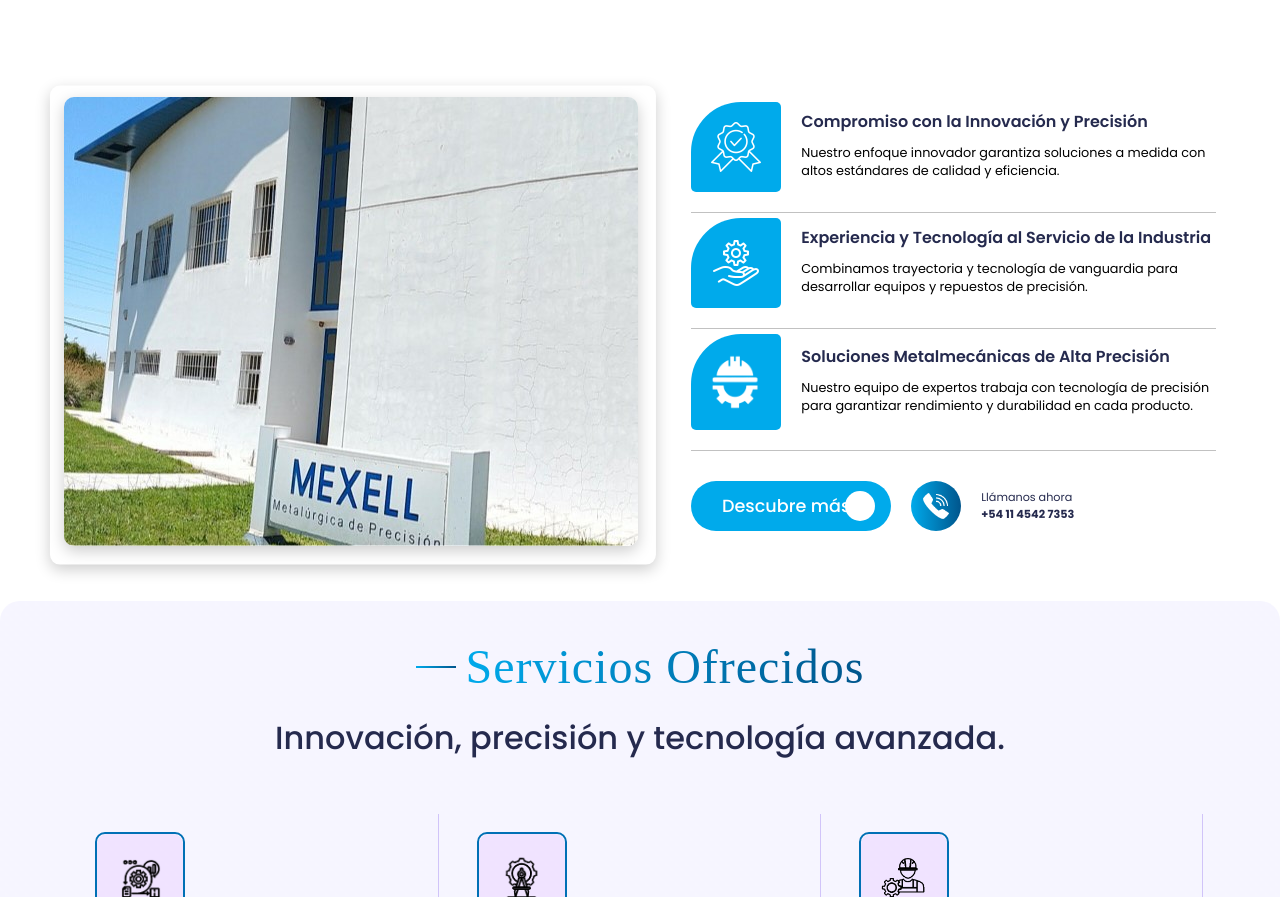
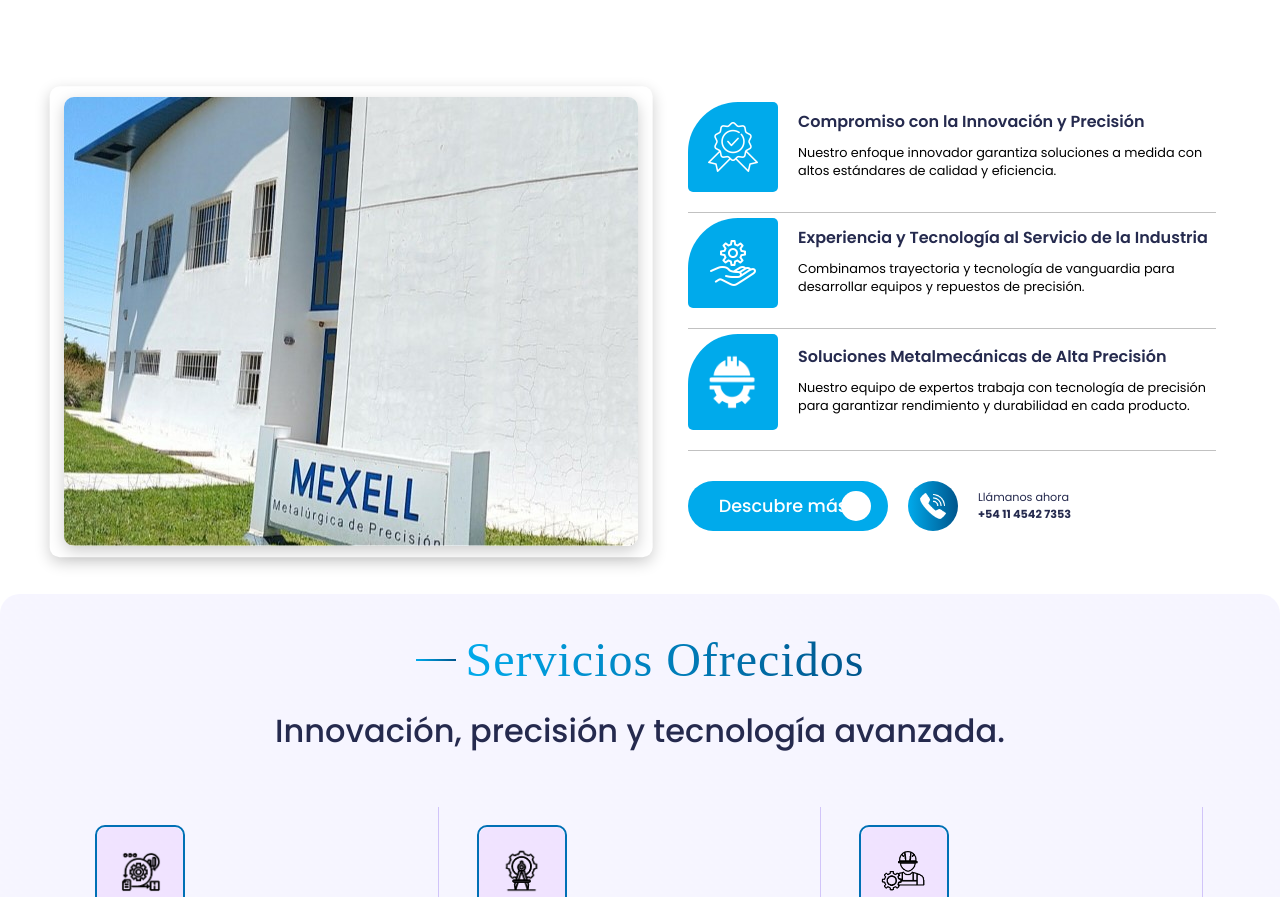
Before and after one commit to corsostefano/mexell, a plain HTML site: page index.html in a window 1280 px wide. Shown: the part 862-1759 px from the top of the page. Drawn offline with nearby package versions, Linux system fonts and the light colour scheme; some icons are missing; a web font is replaced by a local one.

Commit message:
actualizacion

```diff
--- a/style.css
+++ b/style.css
@@ -522,31 +522,27 @@ header{
 
 }
 
-.about_img{
-    width: 55%;
-    position: relative;
-    z-index: 1;
+.about_img {
+    position: relative; /* Necesario para que el pseudo-elemento se posicione correctamente */
+  }
 
-}
-.about_img img{
+  .about_img img {
     border-radius: 10px;
     box-shadow: 0px 5px 15px rgba(0, 0, 0, 0.2);
-
+    display: block; /* Asegura que la imagen no tenga márgenes extra si es un elemento inline */
   }
 
-.about_img:after{
+  .about_img:after {
     content: '';
     position: absolute;
     top: 50%;
     left: 50%;
     transform: translate(-50%, -50%);
-  width: 105%;
+    width: 105%; /* Asegura que el pseudo-elemento sea más grande que la imagen */
     height: 105%;
     box-shadow: 0px 5px 15px rgba(0, 0, 0, 0.2);
-  z-index: -1;
+    z-index: -1; /* Lo coloca detrás de la imagen */
     border-radius: 10px;
-
-
   }
 
 .about_content{
```
Lines whose indentation alone changed are shown as unchanged.
